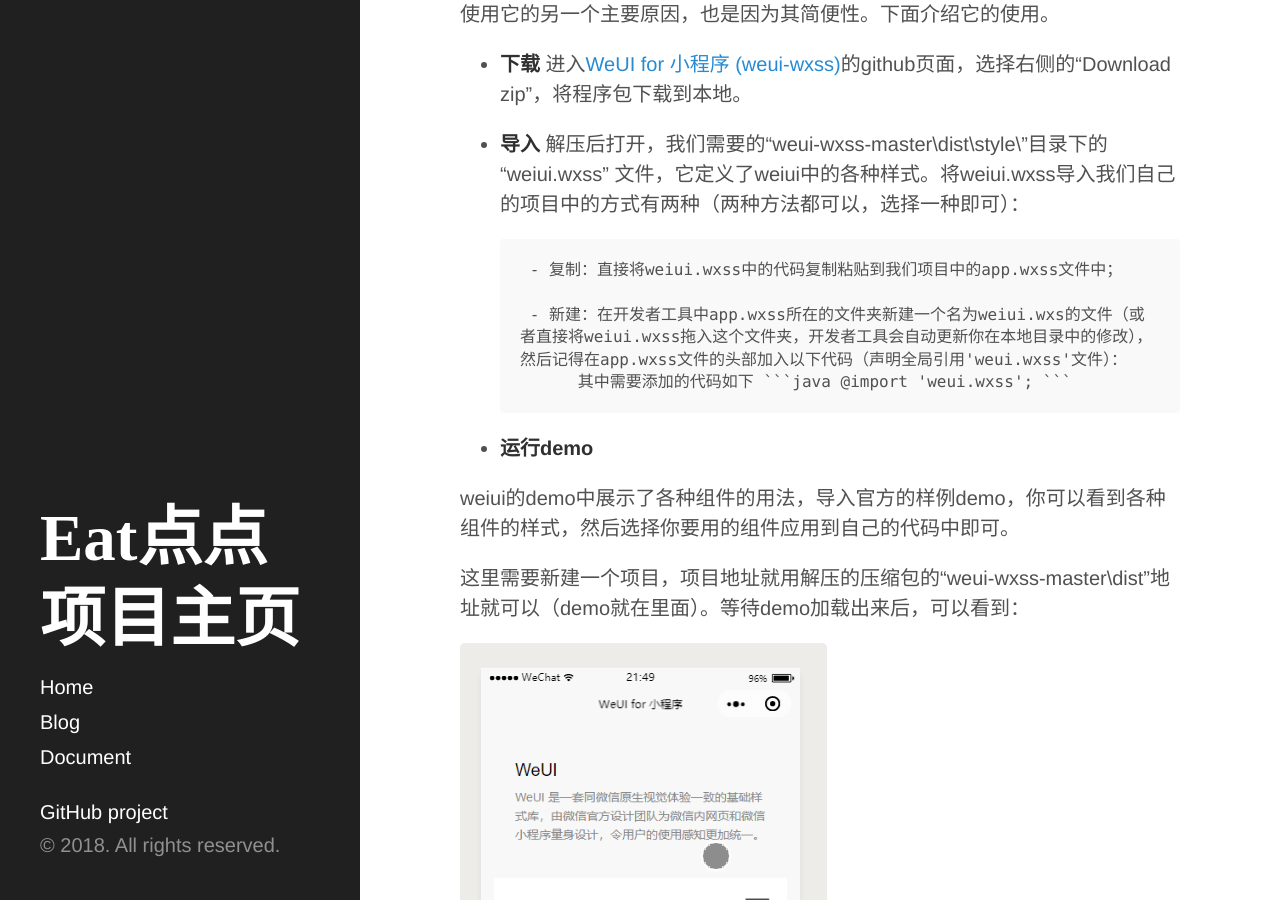
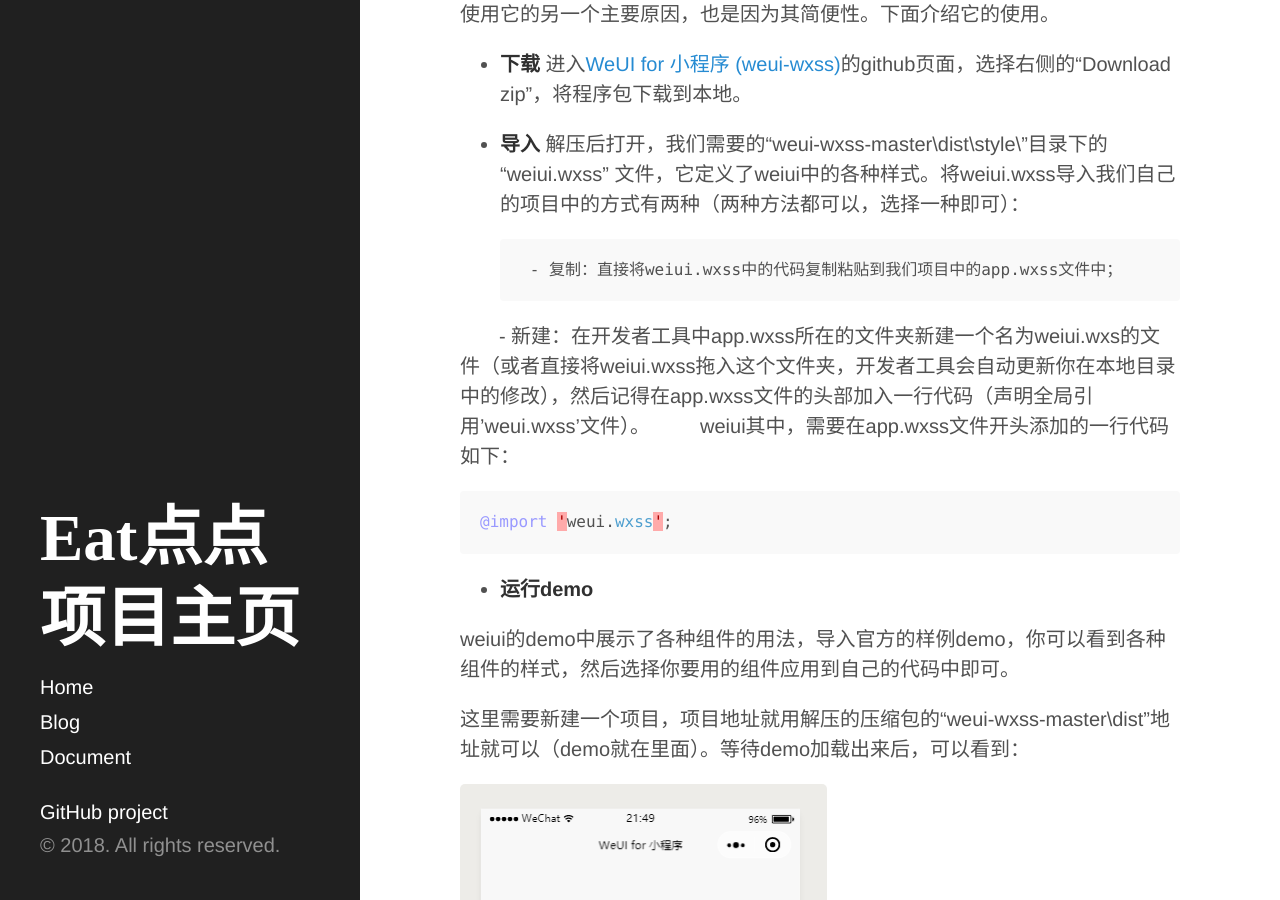
Before and after one commit to ChickenDinner8/ChickenDinner8.github.io, a Jekyll site: the page built from _posts/2018-04-15-微信小程序学习日志.md, in a window 1280 px wide and 900 px high, scrolled down 2603 px. Built offline with Jekyll 4.4.1, drawn with Linux system fonts in a browser that asks for light colours.

Commit message:
Update 2018-04-15-微信小程序学习日志.md

````diff
--- a/_posts/2018-04-15-微信小程序学习日志.md
+++ b/_posts/2018-04-15-微信小程序学习日志.md
@@ -64,9 +64,9 @@ WeUI 是由微信官方设计团队专为微信移动 Web 应用设计的 UI库
 
         - 复制：直接将weiui.wxss中的代码复制粘贴到我们项目中的app.wxss文件中；
 
-        - 新建：在开发者工具中app.wxss所在的文件夹新建一个名为weiui.wxs的文件（或者直接将weiui.wxss拖入这个文件夹，开发者工具会自动更新你在本地目录中的修改），然后记得在app.wxss文件的头部加入以下代码（声明全局引用'weui.wxss'文件）：
+        - 新建：在开发者工具中app.wxss所在的文件夹新建一个名为weiui.wxs的文件（或者直接将weiui.wxss拖入这个文件夹，开发者工具会自动更新你在本地目录中的修改），然后记得在app.wxss文件的头部加入一行代码（声明全局引用'weui.wxss'文件）。
 
-其中需要添加的代码如下
+weiui其中，需要在app.wxss文件开头添加的一行代码如下：
 ```java
 @import 'weui.wxss';
 ```
````
